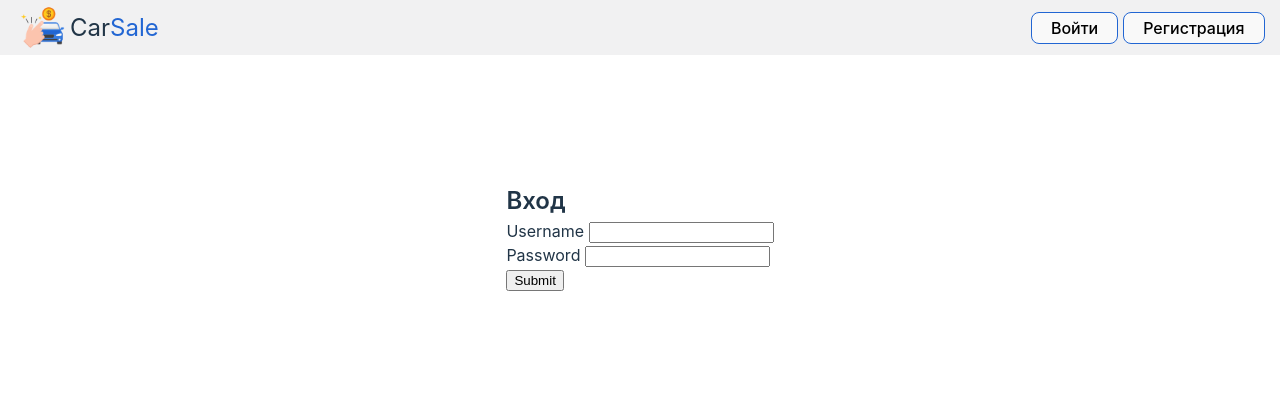
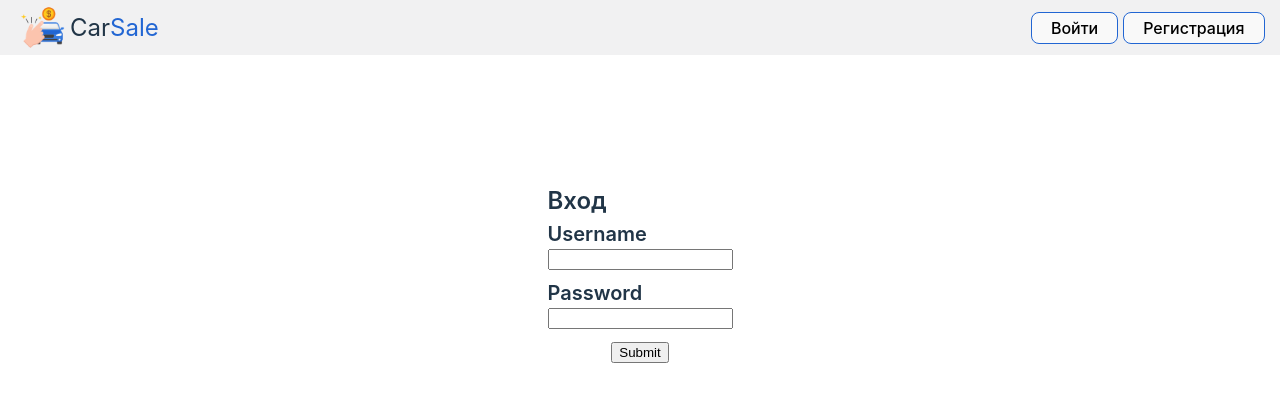
Before and after one commit to OKeylo/CarSale-frontend, a React (Vite) app: page /login in a window 1280 px wide. Shown: the top 402 px of the page. Built offline with nearby package versions, Linux system fonts and the light colour scheme.

Commit message:
styles(index.css): add input, label and form styles

```diff
--- a/src/index.css
+++ b/src/index.css
@@ -89,9 +89,8 @@ p {
 }
 
 .carlist {
-  max-width: 60%;
   display: grid;
-  grid-template-columns: repeat(4, 35%);
+  grid-template-columns: repeat(4, 250px);
   row-gap: 0.5%;
   column-gap: 3%;
   justify-content: center;
@@ -123,3 +122,60 @@ p {
 .account:hover {
   background-color: #d7e6ff;
 }
+
+.remove_car:hover {
+  background-color: #ffd7d7;
+}
+
+.form-car {
+  width: 100%;
+}
+
+label {
+  font-size: 20px;
+  font-weight: 600;
+}
+
+.input-container {
+  display: flex;
+  flex-direction: column;
+  margin-bottom: 0.5rem;
+}
+
+.input {
+  font-size: 16px;
+}
+
+.input:focus {
+  outline: 2px solid #2266D3;
+  border-radius: 1px;
+  border-color: transparent;
+}
+
+.input-button {
+  padding: 2% 6% 2% 6%;
+  background-color: #2266D3;
+  border: 1px solid #2266D3;
+  border-radius: 7px;
+  font-size: 18px;
+  color: white;
+}
+
+.input-button:hover {
+  background-color: white;
+  color: #2266D3;
+  cursor: pointer;
+}
+
+.button-container {
+  display: flex;
+  justify-content: center;
+  margin-top: 7%;
+}
+
+.error-msg {
+  text-align: center;
+  margin-top: 4%;
+  color: #FF0000;
+  font-weight: 600;
+}
```
